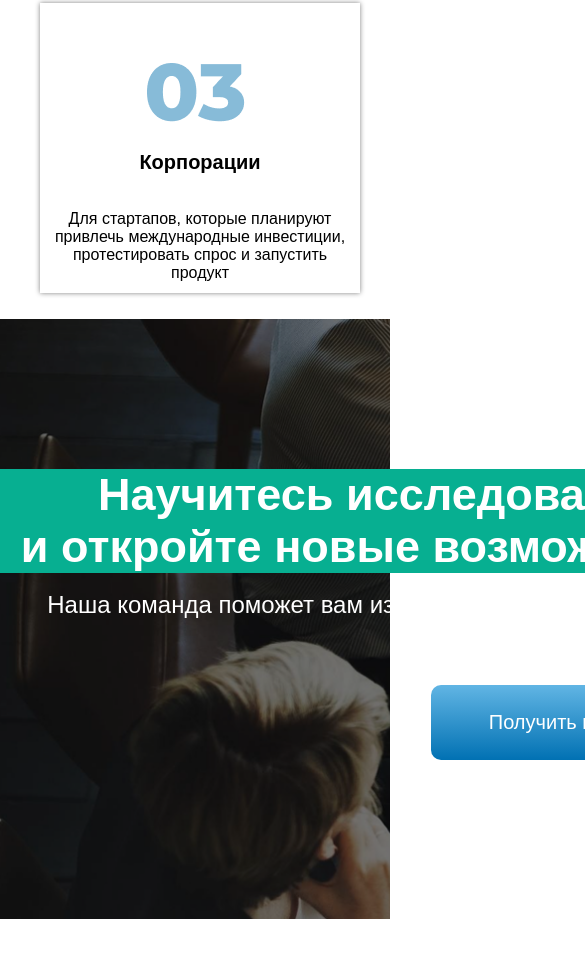
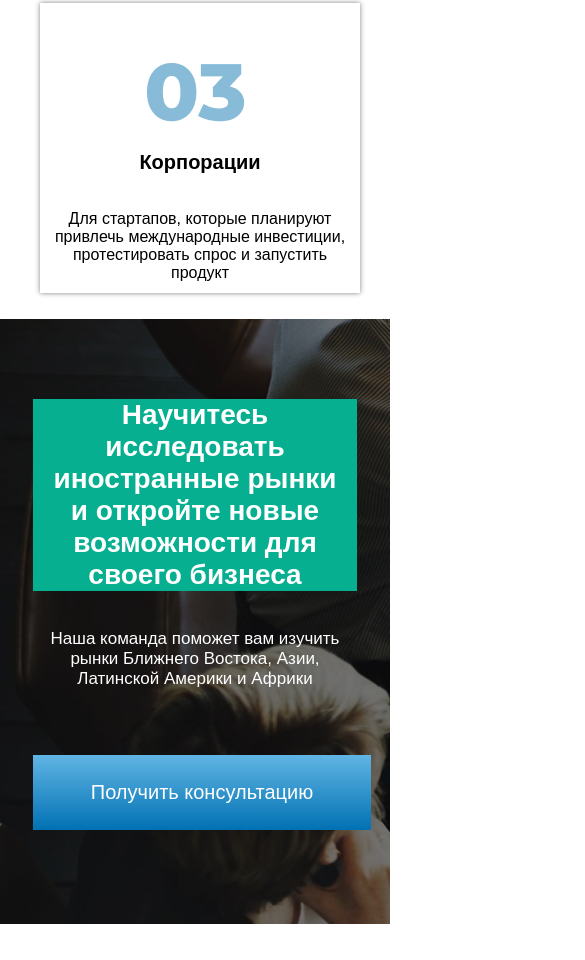
Before and after one commit to Alimukhammad08/GIT-exam, a plain HTML site: page index.html in a window 390 px wide. Shown: the part 3456-4416 px from the top of the page, 585 px wide, since content can reach past the window. Drawn offline with Linux system fonts and the light colour scheme.

Commit message:
Ngl just finished this section

```diff
--- a/style.css
+++ b/style.css
@@ -236,7 +236,7 @@
 }
 
 
-.bgim{
+.bgim {
     max-width: 1920px;
     height: 600px;
     margin: auto;
@@ -246,7 +246,7 @@
     background-repeat: no-repeat;
 }
 
-.btw{
+.btw {
     width: 1200px;
     height: 290px;
     margin: auto;
@@ -255,20 +255,20 @@
     text-align: center;
 }
 
-.btw h1{
+.btw h1 {
     font-size: 45px;
     font-weight: 700;
     color: white;
     background-color: #07AF91;
 }
 
-.btw h3{
+.btw h3 {
     font-size: 24px;
     font-weight: 500;
     color: white;
 }
 
-.gojo{
+.gojo {
     width: 338px;
     height: 75px;
     border: none;
@@ -279,6 +279,8 @@
     margin-top: 30px;
     background: linear-gradient(#61B5E4, #0171b3);
 }
+
+
 
 
 
@@ -563,4 +565,51 @@
         font-weight: 300;
     }
 
+
+    .bgim {
+        max-width: 100%;
+        height: 605px;
+        margin: auto;
+        margin-top: 90px;
+        background-image: url("./images/Group\ 757.png");
+        background-size: cover;
+        background-repeat: no-repeat;
+    }
+
+    .btw {
+        width: 324px;
+        height: 414px;
+        margin: auto;
+        position: relative;
+        top: 80px;
+        text-align: center;
+    }
+
+    .btw h1 {
+        font-size: 28px;
+        font-weight: 600;
+        color: white;
+        background-color: #07AF91;
+    }
+
+    .btw h3 {
+        font-size: 17px;
+        font-weight: 500;
+        margin-top: 20px;
+        color: white;
+    }
+
+    .gojo {
+        width: 338px;
+        height: 75px;
+        border: none;
+        border-radius: 0%;
+        font-size: 20px;
+        font-weight: 500;
+        color: white;
+        margin-top: 30px;
+        background: linear-gradient(#61B5E4, #0171b3);
+    }
+
+
 }
```
